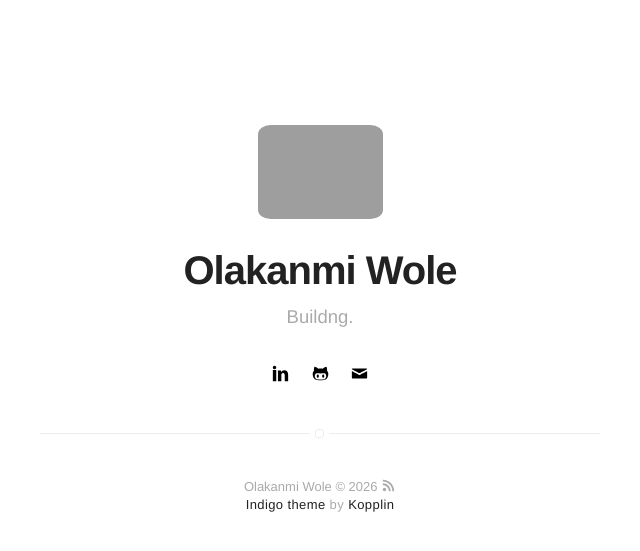
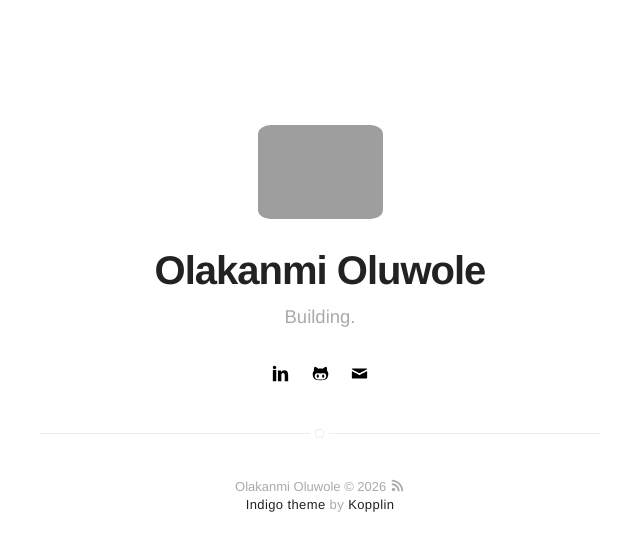
Before and after one commit to lagosnomad/mczlatan.github.io, a Jekyll site: the page built from index.html, in a window 1280 px wide. Shown: the top 551 px of the page, without its empty margins (320-960 px from the left). Built offline with Jekyll 4.4.1, drawn with Linux system fonts in a browser that asks for light colours.

Commit message:
Update _config.yml

```diff
--- a/_config.yml
+++ b/_config.yml
@@ -1,6 +1,6 @@
 # main text of home
-name: Olakanmi Wole
-bio: Buildng.
+name: Olakanmi Oluwole
+bio: Building.
 # twitter summary info
 description: A blog about technology and stuff related
 
```
